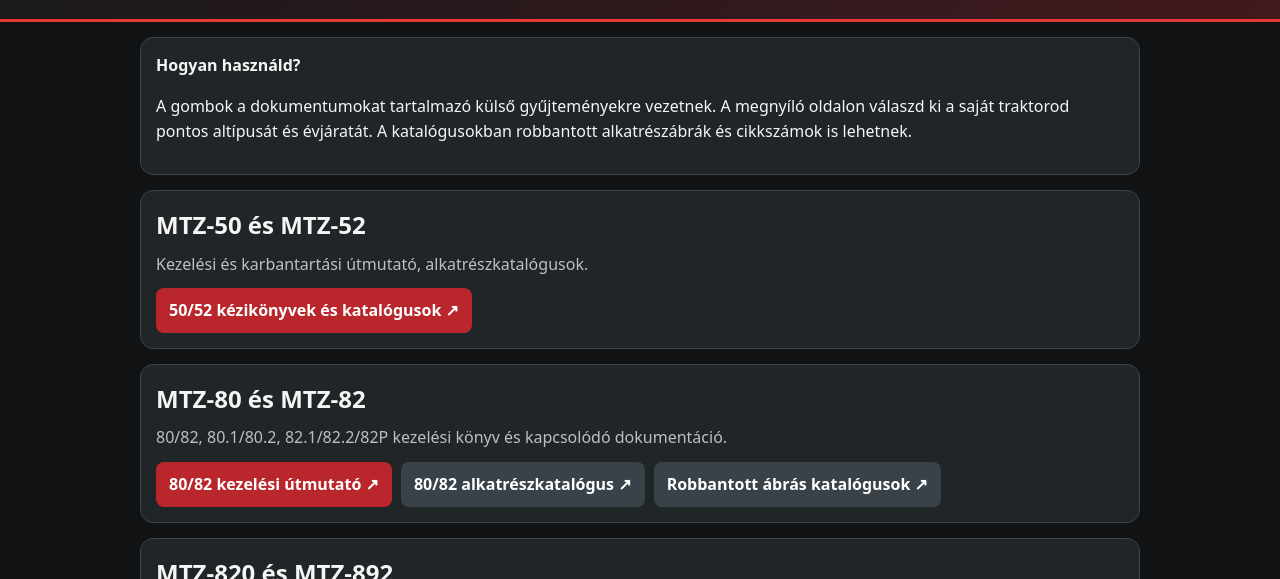
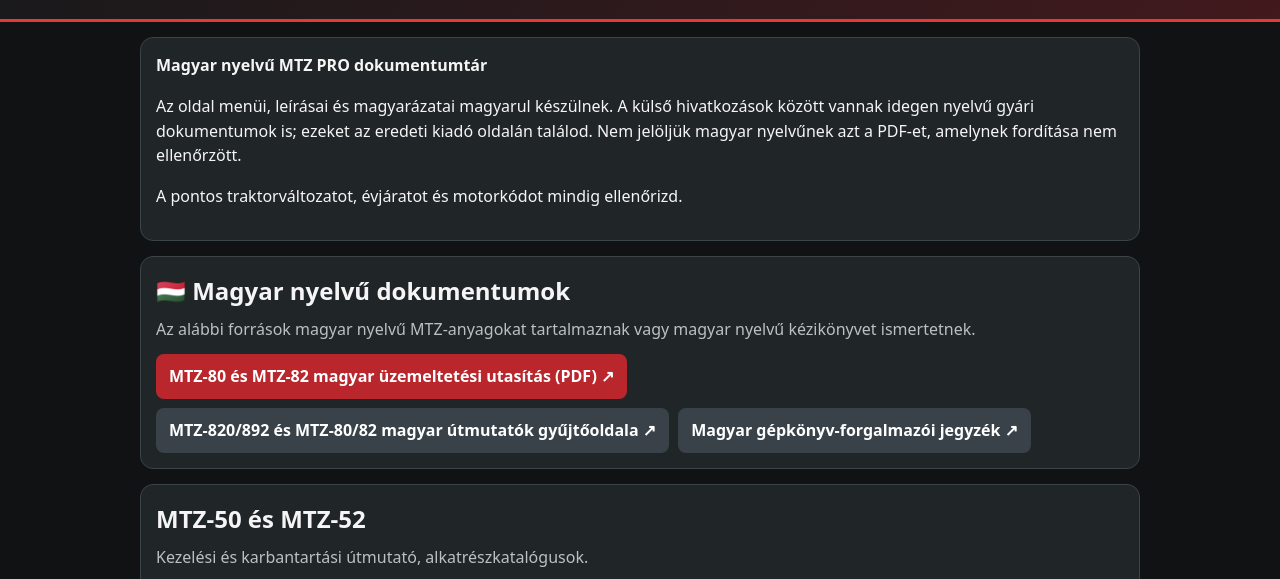
Before and after one commit to mokus91/Mtz-szerel-, a plain HTML site: page dokumentumtar.html in a window 1280 px wide. Shown: the part 172-751 px from the top of the page. Drawn offline with Linux system fonts and the light colour scheme.

Commit message:
Add Hungarian MTZ manuals and clarify document languages

```diff
--- a/dokumentumtar.html
+++ b/dokumentumtar.html
@@ -2,7 +2,8 @@
 <html lang="hu"><head><meta charset="utf-8"><meta name="viewport" content="width=device-width,initial-scale=1"><meta name="theme-color" content="#111315"><title>MTZ PRO – Dokumentumtár</title><style>
 :root{color-scheme:dark;--bg:#101214;--panel:#202528;--red:#e53935;--line:#3b4449;--muted:#bac1c4}*{box-sizing:border-box}body{margin:0;background:var(--bg);color:#f5f5f5;font:16px/1.55 system-ui,sans-serif}header{background:linear-gradient(120deg,#17191b,#42191d);border-bottom:3px solid var(--red);padding:22px 15px}.wrap{max-width:1000px;width:calc(100% - 24px);margin:auto}h1{margin:0;font-size:clamp(25px,5vw,38px)}header p{margin:5px 0;color:#e6c9ca}.back{display:inline-block;margin-top:10px;color:#ffaaa7}.intro,.group,.warn{background:var(--panel);border:1px solid var(--line);border-radius:13px;padding:15px;margin:15px 0}.group h2{margin:0 0 8px}.group p{color:var(--muted);margin:4px 0 12px}.links{display:flex;flex-wrap:wrap;gap:9px}.links a{display:inline-block;background:#b9272d;color:white;text-decoration:none;padding:10px 13px;border-radius:8px;font-weight:700}.links a.alt{background:#394248}.warn{border-left:4px solid #e6aa39;color:#f5e4c2}.tag{font-size:12px;color:#ffb8b5;font-weight:800}footer{text-align:center;color:#899196;padding:20px}
 </style></head><body><header><div class="wrap"><div class="tag">MTZ PRO · SZERELŐI TUDÁSTÁR</div><h1>📚 MTZ dokumentumtár</h1><p>Kezelési könyvek · Alkatrészkatalógusok · Szerelési anyagok</p><a class="back" href="./index.html">← Vissza az MTZ PRO főoldalára</a></div></header><main class="wrap">
-<div class="intro"><b>Hogyan használd?</b><p>A gombok a dokumentumokat tartalmazó külső gyűjteményekre vezetnek. A megnyíló oldalon válaszd ki a saját traktorod pontos altípusát és évjáratát. A katalógusokban robbantott alkatrészábrák és cikkszámok is lehetnek.</p></div>
+<div class="intro"><b>Magyar nyelvű MTZ PRO dokumentumtár</b><p>Az oldal menüi, leírásai és magyarázatai magyarul készülnek. A külső hivatkozások között vannak idegen nyelvű gyári dokumentumok is; ezeket az eredeti kiadó oldalán találod. Nem jelöljük magyar nyelvűnek azt a PDF-et, amelynek fordítása nem ellenőrzött.</p><p>A pontos traktorváltozatot, évjáratot és motorkódot mindig ellenőrizd.</p></div>
+<section class="group"><h2>🇭🇺 Magyar nyelvű dokumentumok</h2><p>Az alábbi források magyar nyelvű MTZ-anyagokat tartalmaznak vagy magyar nyelvű kézikönyvet ismertetnek.</p><div class="links"><a href="https://static.agroinform.hu/data/forum/documents/agroinform_20181210193523_mtz_80_kisf_lk_s_zemeltet_si_ut..pdf" target="_blank" rel="noopener">MTZ-80 és MTZ-82 magyar üzemeltetési utasítás (PDF) ↗</a><a class="alt" href="https://agroapro.hu/Kezelesi_utmutatok" target="_blank" rel="noopener">MTZ-820/892 és MTZ-80/82 magyar útmutatók gyűjtőoldala ↗</a><a class="alt" href="https://www.honti.hu/gepkoenyvek/" target="_blank" rel="noopener">Magyar gépkönyv-forgalmazói jegyzék ↗</a></div></section>
 <section class="group"><h2>MTZ-50 és MTZ-52</h2><p>Kezelési és karbantartási útmutató, alkatrészkatalógusok.</p><div class="links"><a href="https://truckmanualshub.com/mtz-belarus-tractors-spare-parts-catalogs-service-and-repair-manuals-pdf/" target="_blank" rel="noopener">50/52 kézikönyvek és katalógusok ↗</a></div></section>
 <section class="group"><h2>MTZ-80 és MTZ-82</h2><p>80/82, 80.1/80.2, 82.1/82.2/82P kezelési könyv és kapcsolódó dokumentáció.</p><div class="links"><a href="https://www.mtzequipment.com/service/older" target="_blank" rel="noopener">80/82 kezelési útmutató ↗</a><a class="alt" href="https://agropartner-mtz.ru/katalogi_dlja_skachivanija/" target="_blank" rel="noopener">80/82 alkatrészkatalógus ↗</a><a class="alt" href="https://mtz.in.ua/catalog_mtz" target="_blank" rel="noopener">Robbantott ábrás katalógusok ↗</a></div></section>
 <section class="group"><h2>MTZ-820 és MTZ-892</h2><p>800/820/890/892 család alkatrészkatalógusai és kapcsolódó szerelési anyagai.</p><div class="links"><a href="https://www.mtzequipment.com/service/older" target="_blank" rel="noopener">820/892 dokumentumok ↗</a><a class="alt" href="https://agropartner-mtz.ru/katalogi_dlja_skachivanija/" target="_blank" rel="noopener">Alkatrész-katalógusok ↗</a><a class="alt" href="https://mtz.in.ua/catalog_mtz" target="_blank" rel="noopener">Típus szerinti ábrás katalógusok ↗</a></div></section>
@@ -14,5 +15,5 @@
 <section class="group"><h2>MTZ-2522, MTZ-2822 és MTZ-3022</h2><p>A nagy teljesítményű 2522/2822/3022 család kezelési könyvei és alkatrészkatalógusai.</p><div class="links"><a href="https://www.mtzequipment.com/service/older" target="_blank" rel="noopener">2522/2822/3022 dokumentumok ↗</a><a class="alt" href="https://agropartner-mtz.ru/katalogi_dlja_skachivanija/" target="_blank" rel="noopener">Alkatrészkatalógus ↗</a><a class="alt" href="https://mtz.in.ua/catalog_mtz" target="_blank" rel="noopener">Robbantott ábrás katalógusok ↗</a></div></section>
 <section class="group"><h2>Motorok – D-243, D-245 és D-260</h2><p>Motor-karbantartási kézikönyvek és motor-alkatrészkatalógusok. A motorkódot mindig ellenőrizd.</p><div class="links"><a href="https://www.mtzequipment.com/service/older" target="_blank" rel="noopener">D-243 / D-245 / D-260 dokumentumok ↗</a><a class="alt" href="https://www.mtzequipment.com/tractor-service-manuals" target="_blank" rel="noopener">Újabb motorok és alkatrészkatalógusok ↗</a></div></section>
 <section class="group"><h2>További gyűjtemények és nyelvek</h2><p>Spanyol nyelvű kézikönyvek, további altípusok és alkatrészábrák.</p><div class="links"><a href="https://www.mtzequipment.com/content/spanish-manuals" target="_blank" rel="noopener">Spanyol MTZ kézikönyvek ↗</a><a class="alt" href="https://mtz.in.ua/catalog_mtz" target="_blank" rel="noopener">MTZ típusonkénti ábrás katalógusok ↗</a><a class="alt" href="https://truckmanualshub.com/mtz-belarus-tractors-spare-parts-catalogs-service-and-repair-manuals-pdf/" target="_blank" rel="noopener">További kézikönyvgyűjtemény ↗</a></div></section>
-<div class="warn"><b>Fontos műszaki figyelmeztetés:</b> Az egyes MTZ-k között évjárat, motor, váltó, első híd és hidraulikarendszer szerint jelentős eltérés lehet. Javítás előtt az adattábla és a pontos kivitel alapján válassz dokumentumot. A meghúzási nyomatékokat, hézagokat, olajmennyiségeket és beállításokat ne vedd át másik típusból. A külső dokumentumok nyelve, elérhetősége és felhasználási feltétele a forrásoldaltól függ.</div>
+<div class="warn"><b>Nyelvi és műszaki tájékoztató:</b> A teljes, hiteles magyar javítási kézikönyv nem érhető el nyilvánosan minden felsorolt MTZ-típushoz. Ezért a magyar nyelvű MTZ PRO magyarázatokat fokozatosan készítjük el, az idegen nyelvű forrásokból származó adatokat ellenőrizve és magyarul összefoglalva. <b>Fontos műszaki figyelmeztetés:</b> Az egyes MTZ-k között évjárat, motor, váltó, első híd és hidraulikarendszer szerint jelentős eltérés lehet. Javítás előtt az adattábla és a pontos kivitel alapján válassz dokumentumot. A meghúzási nyomatékokat, hézagokat, olajmennyiségeket és beállításokat ne vedd át másik típusból. A külső dokumentumok nyelve, elérhetősége és felhasználási feltétele a forrásoldaltól függ.</div>
 </main><footer>MTZ PRO · Dokumentumtár · A külső dokumentumok forrásai az eredeti kiadóiknál találhatók.</footer></body></html>
```
